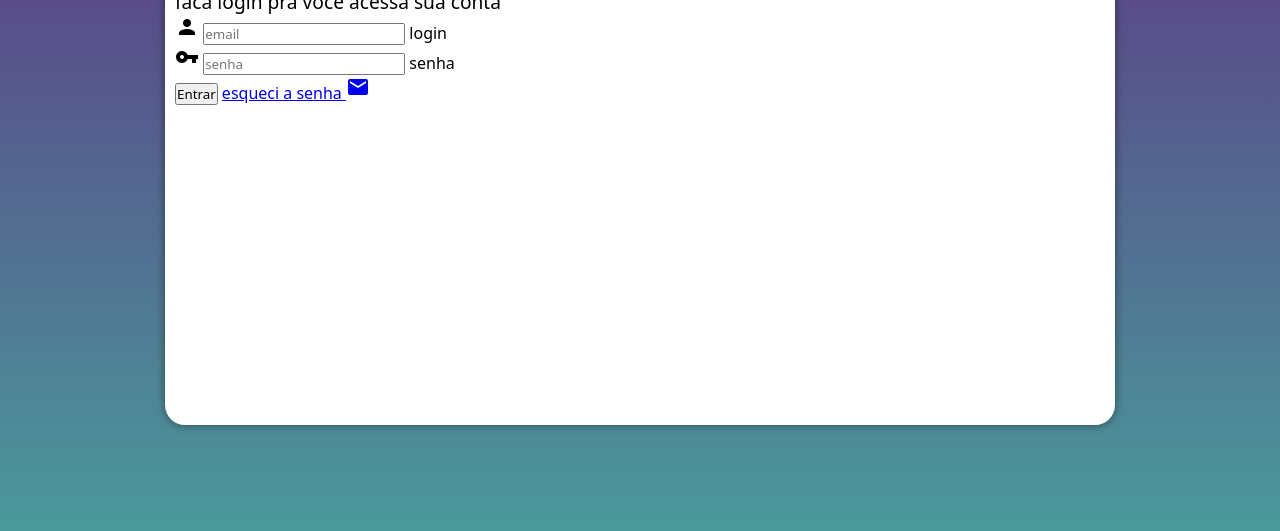
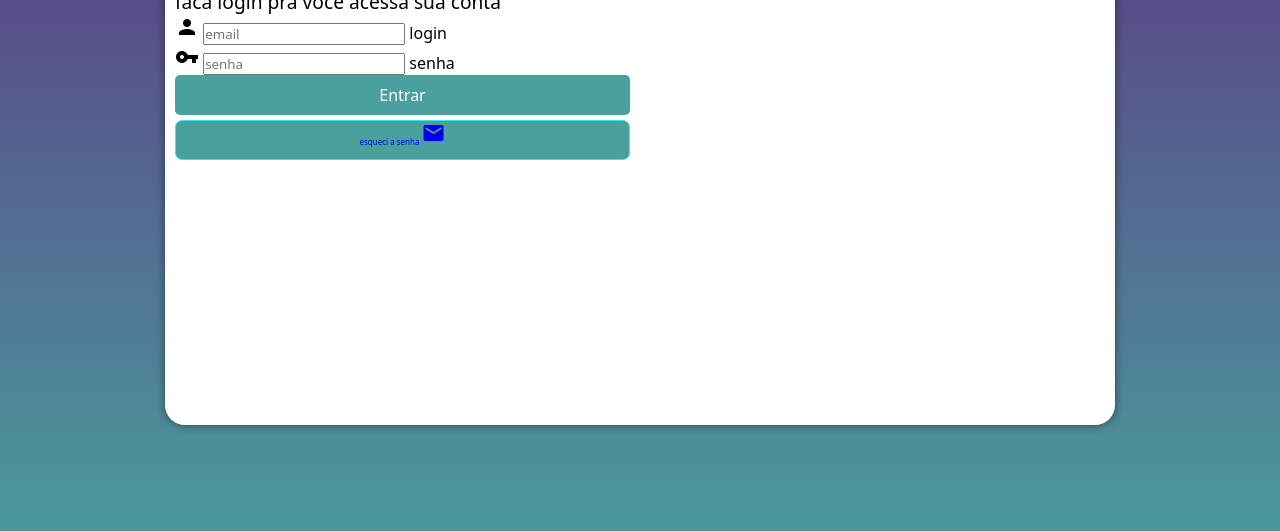
Before and after one commit to Caiquedev123/projeto-login, a plain HTML site: page index.html in a window 1280 px wide. Shown: the part 225-756 px from the top of the page. Drawn offline with Linux system fonts and the light colour scheme.

Commit message:
atualizado

```diff
--- a/estilos/style.css
+++ b/estilos/style.css
@@ -60,3 +60,40 @@ main{
     #formulario p{
         font-size: 1.2em;
     }
+
+    form input[type=submit] {
+        display: block;
+        font-size: 1em;
+        width: 100%;
+        height: 40px;
+        background-color: #49a09d;
+        color: white;
+        border: none;
+        border-radius: 5px;
+        cursor: pointer;
+    }
+
+    form input[type=submit]:hover {
+        background-color: #234e4d;
+    }
+
+    form a.botao{
+        display: block;
+        text-align: center;
+        font-size: 1em;
+        width: 100%;
+        margin-top: 5px;
+        height: 40px;
+        background-color: #49a09d;
+        border: 1px solid  #2fece5;
+        border-radius: 7px;
+        text-decoration: none;
+    }
+
+    form a.botao:hover{
+        background-color: aqua;
+    }
+
+    form a.botao{
+        font-size: 0.5em;
+    }
--- a/index.html
+++ b/index.html
@@ -29,7 +29,7 @@
                 <label for="isenha">senha</label>
               </div>
               <input type="submit" value="Entrar">
-              <a href="esqueci.html">
+              <a href="esqueci.html" class="botao">
                 esqueci a senha <i class="material-icons">mail</i>
               </a>
             </form>
```
